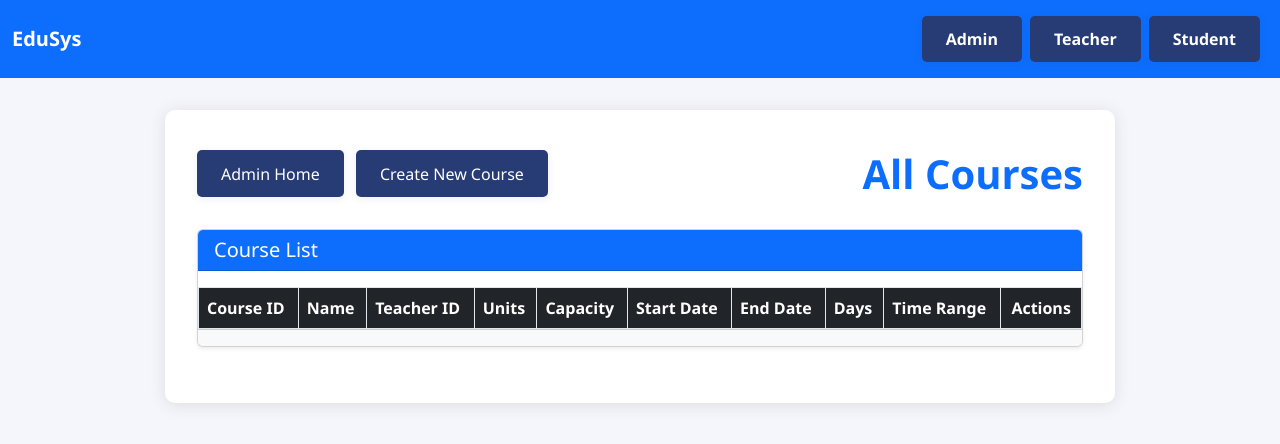
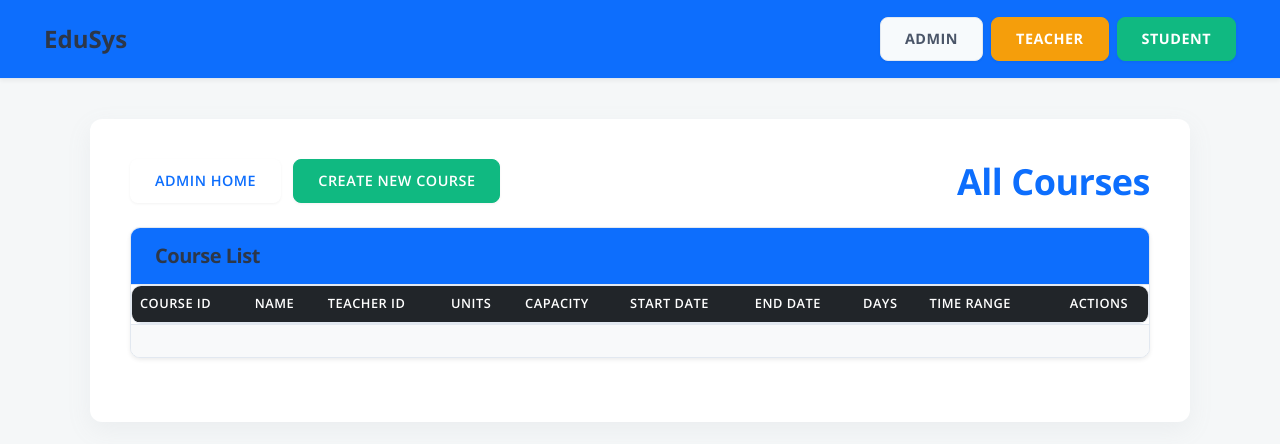
Before and after one commit to lhiradi/educational-system, a Python web app: template src/templates/admin/courses.html in a window 1280 px wide. Shown: the top 444 px of the page. Run offline with Jinja, Linux system fonts and the light colour scheme; the template is opened without the code that fills it, so the values that code supplies are empty.

Commit message:
Updated UI theme

```diff
--- /dev/null
+++ b/src/static/css/custom.css
@@ -0,0 +1,45 @@
+
+.btn {
+    font-weight: 600;
+    box-shadow: 0 1px 3px rgba(0,0,0,0.05);
+    border-radius: 8px;
+    padding: 0.65rem 1.5rem;
+    transition: all 0.2s ease-in-out;
+}
+
+.btn-light {
+    background-color: #f7fafc !important;
+    color: #4a5568 !important;
+    border: 1px solid #e2e8f0 !important;
+}
+
+.btn-warning {
+    background-color: #F59E0B !important;
+    color: #fff !important;
+    border-color: #F59E0B !important;
+}
+
+.btn-success {
+    background-color: #10B981 !important;
+    color: #fff !important;
+    border-color: #10B981 !important;
+}
+
+.btn-primary {
+    background-color: #3B82F6 !important;
+    color: #fff !important;
+    border-color: #3B82F6 !important;
+}
+
+.btn-danger {
+    background-color: #EF4444 !important;
+    color: #fff !important;
+    border-color: #EF4444 !important;
+}
+
+.btn:hover, .btn:focus {
+    filter: none;
+    box-shadow: 0 4px 12px rgba(0,0,0,0.1);
+    transform: translateY(-2px);
+    text-decoration: none;
+}
--- a/src/static/css/style.css
+++ b/src/static/css/style.css
@@ -1,264 +1,255 @@
+@import url('https://fonts.googleapis.com/css2?family=Open+Sans:wght@400;600;700&display=swap');
+
 body {
-    font-family: 'Segoe UI', Arial, sans-serif;
-    background: #f4f6fb;
+    font-family: 'Open Sans', sans-serif;
+    background-color: #f5f7f8;
+    color: #4a5568;
     margin: 0;
     padding: 0;
+    -webkit-font-smoothing: antialiased;
+    -moz-osx-font-smoothing: grayscale;
 }
 
-.courses-table {
-    border-collapse: collapse;
-    width: 100%;
-    background: #fff;
-    margin-top: 1rem;
-    font-size: 1rem;
+.container {
+    max-width: 1100px;
+    margin: 2.5rem auto;
+    background: #ffffff;
+    border-radius: 12px;
+    box-shadow: 0 8px 24px rgba(149, 157, 165, 0.1);
+    padding: 2.5rem;
 }
 
-.enroll-form {
-    margin-top: 2rem;
-    display: flex;
-    flex-direction: column;
-    max-width: 500px;
+h1, h2, h3, h4, h5 {
+    color: #2d3748;
+    font-weight: 700;
+    letter-spacing: -0.5px;
 }
 
-.enroll-form label {
-    margin-bottom: 0.5rem;
-    font-weight: 600;
-    color: #222f3e;
+h1 { font-size: 2.25rem; }
+h2 { font-size: 1.75rem; }
+h3 { font-size: 1.5rem; }
+
+main {
+    padding: 1.5rem 0;
 }
 
-.enroll-form select {
-    padding: 0.5rem 1rem;
-    border: 1px solid #b2bec3;
-    border-radius: 5px;
-    font-size: 1rem;
-    margin-bottom: 1rem;
-    background: #fff;
-    transition: border-color 0.2s;
+
+header, .navbar {
+    background: #ffffff;
+    color: #2d3748;
+    padding: 1rem 2rem;
+    box-shadow: 0 2px 4px rgba(0,0,0,0.05);
+    border-bottom: 1px solid #e2e8f0;
 }
 
-.enroll-form select:focus {
-    border-color: #54a0ff;
-    outline: none;
+.navbar-brand, .nav-logo {
+    font-size: 1.5rem;
+    font-weight: 700;
+    color: #2d3748 !important;
 }
 
-.enroll-button {
-    align-self: flex-start;
-    display: inline-block;
-    background: #273c75;
-    color: #fff;
-    padding: 0.7rem 1.5rem;
-    border-radius: 5px;
-    text-decoration: none;
-    font-size: 1rem;
-    border: none;
-    cursor: pointer;
-    font-weight: 500;
-    margin: 0.5rem 0.5rem 0.5rem 0;
-    box-shadow: 0 2px 8px rgba(39,60,117,0.08);
-    transition: background 0.2s, box-shadow 0.2s, transform 0.1s;
-}
-header {
-    background: #222f3e;
-    color: #fff;
-    padding: 1rem 2rem;
-    box-shadow: 0 2px 8px #dcdde1;
-}
-.navbar {
-    display: flex;
-    justify-content: space-between;
-    align-items: center;
-}
-.nav-logo {
-    font-size: 1.5rem;
-    font-weight: 700;
-    color: #fff;
-    text-decoration: none;
-}
 .nav-links {
     list-style: none;
     display: flex;
+    align-items: center;
     margin: 0;
     padding: 0;
 }
 .nav-links li {
-    margin-left: 1.5rem;
+    margin-left: 2rem;
 }
 .nav-links a {
-    color: #fff;
+    color: #4a5568;
     text-decoration: none;
-    font-weight: 500;
-    font-size: 1.1rem;
-    transition: color 0.2s;
+    font-weight: 600;
+    font-size: 1rem;
+    transition: color 0.2s ease-in-out;
 }
 .nav-links a:hover {
-    color: #54a0ff;
-    text-decoration: underline;
+    color: #3B82F6;
 }
-main {
-    padding: 2rem 0;
+
+
+.card {
+    border-radius: 10px;
+    box-shadow: 0 4px 12px rgba(149, 157, 165, 0.08);
+    border: 1px solid #e2e8f0;
+    overflow: hidden;
 }
-.container {
-    max-width: 950px;
-    margin: 2rem auto;
-    background: #fff;
+.card-header {
+    font-weight: 600;
+    font-size: 1.1rem;
+    background-color: #f7fafc;
+    color: #2d3748;
+    padding: 1rem 1.5rem;
+    border-bottom: 1px solid #e2e8f0;
+}
+.card-body {
+    padding: 1.5rem;
+}
+.card-footer {
+    background-color: #f7fafc;
+    padding: 1rem 1.5rem;
+    border-top: 1px solid #e2e8f0;
+}
+
+
+
+.table-container, .table-responsive {
+    overflow-x: auto;
+    border: 1px solid #e2e8f0;
     border-radius: 10px;
-    box-shadow: 0 2px 16px #dcdde1;
-    padding: 2rem;
-}
-h1 {
-    color: #222f3e;
-    margin-bottom: 1.5rem;
 }
 table {
     border-collapse: collapse;
     width: 100%;
     background: #fff;
-    margin-top: 1rem;
-    font-size: 1rem;
+    font-size: 0.95rem;
 }
 th, td {
-    padding: 0.85rem 1.2rem;
-    border: 1px solid #e1e8ed;
+    padding: 1rem 1.5rem;
     text-align: left;
+    border-bottom: 1px solid #e2e8f0;
 }
 th {
-    background: #54a0ff;
-    color: #fff;
+    background-color: #f7fafc;
+    color: #4a5568;
     font-weight: 600;
+    text-transform: uppercase;
+    font-size: 0.8rem;
+    letter-spacing: 0.5px;
 }
-tr:nth-child(even) {
-    background: #f1f2f6;
+tr:last-child td {
+    border-bottom: none;
 }
 tr:hover {
-    background: #dff9fb;
-    transition: background 0.2s;
-}
-input[type="text"].table-search {
-    margin-bottom: 1rem;
-    padding: 0.5rem 1rem;
-    border: 1px solid #b2bec3;
-    border-radius: 5px;
-    width: 100%;
-    font-size: 1rem;
-    box-sizing: border-box;
+    background-color: #f8fafc;
 }
 
 .btn {
-    display: inline-block;
-    background: #273c75;
+    font-weight: 600;
+    border-radius: 8px;
+    padding: 0.65rem 1.5rem;
+    font-size: 0.9rem;
+    border: 1px solid transparent;
+    cursor: pointer;
+    text-transform: uppercase;
+    letter-spacing: 0.5px;
+    box-shadow: 0 1px 3px rgba(0,0,0,0.05);
+    transition: all 0.2s ease-in-out;
+}
+.btn-primary {
+    background-color: #3B82F6;
     color: #fff;
-    padding: 0.7rem 1.5rem;
-    border-radius: 5px;
-    text-decoration: none;
-    font-size: 1rem;
-    border: none;
-    cursor: pointer;
-    font-weight: 500;
-    margin: 0.5rem 0.5rem 0.5rem 0;
-    box-shadow: 0 2px 8px rgba(39,60,117,0.08);
-    transition: background 0.2s, box-shadow 0.2s, transform 0.1s;
+    border-color: #3B82F6;
 }
-.btn:hover {
-    background: #40739e;
-    box-shadow: 0 4px 16px rgba(39,60,117,0.15);
-    transform: translateY(-2px) scale(1.03);
+.btn-success {
+    background-color: #10B981;
+    color: #fff;
+    border-color: #10B981;
+}
+.btn-warning {
+    background-color: #F59E0B;
+    color: #fff;
+    border-color: #F59E0B;
+}
+.btn-danger {
+    background-color: #EF4444;
+    color: #fff;
+    border-color: #EF4444;
+}
+.btn-light {
+    background-color: #f7fafc;
+    color: #4a5568;
+    border: 1px solid #e2e8f0;
+}
+.btn:hover, .btn:focus {
+    filter: none;
+    box-shadow: 0 4px 12px rgba(0,0,0,0.1);
+    transform: translateY(-2px);
+}
+.btn:active {
+    transform: translateY(0);
 }
 
-.btn:active {
-    background: #192a56;
-    transform: translateY(1px) scale(0.98);
+
+
+.form-control, .form-select {
+    border-radius: 8px;
+    border: 1px solid #cbd5e0;
+    font-size: 1rem;
+    padding: 0.75rem 1rem;
+    margin-bottom: 1rem;
+    background: #fff;
+    transition: border-color 0.2s, box-shadow 0.2s;
+    width: 100%;
+    box-sizing: border-box;
+}
+.form-control:focus, .form-select:focus {
+    border-color: #3B82F6;
+    outline: none;
+    box-shadow: 0 0 0 3px rgba(59, 130, 246, 0.2);
+}
+.form-label {
+    font-weight: 600;
+    color: #2d3748;
+    margin-bottom: 0.5rem;
+    display: block;
 }
 
-.btn-danger {
-    background: #e84118;
-}
-.btn-danger:hover {
-    background: #c23616;
-}
-footer {
-    background: #222f3e;
-    color: #fff;
-    text-align: center;
-    padding: 1rem 0;
-    margin-top: 2rem;
-    box-shadow: 0 -2px 8px #dcdde1;
-}
-.footer-container {
-    max-width: 950px;
-    margin: 0 auto;
-}
-@media (max-width: 700px) {
-    .container { padding: 1rem; }
-    th, td { padding: 0.5rem; font-size: 0.95rem; }
-    nav a { margin-right: 1rem; font-size: 1rem; }
-    .nav-links {
-        flex-direction: column;
-        align-items: flex-start;
-    }
-    .nav-links li {
-        margin-left: 0;
-        margin-bottom: 0.5rem;
-    }
-}
 
 #flash-messages {
     position: fixed;
-    top: 70px;
+    top: 20px;
     right: 20px;
-    width: 300px;
-    z-index: 1000;
+    width: 350px;
+    z-index: 1050;
 }
-
 .flash {
-    background-color: #44bd32;
     color: white;
     padding: 1rem 1.5rem;
     margin-bottom: 1rem;
-    border-radius: 5px;
-    box-shadow: 0 2px 8px rgba(0,0,0,0.2);
+    border-radius: 8px;
+    box-shadow: 0 4px 12px rgba(0,0,0,0.15);
+    display: flex;
+    align-items: center;
+    justify-content: space-between;
     opacity: 0;
-    transform: translateX(100%);
-    animation: slideIn 0.5s forwards;
-    position: relative;
+    animation: fadeIn 0.5s forwards;
+}
+.flash.flash-success { background-color: #10B981; }
+.flash.flash-error   { background-color: #EF4444; }
+.flash.flash-warning { background-color: #F59E0B; }
+.flash.flash-info    { background-color: #3B82F6; }
+
+.flash-close {
+    font-size: 1.5rem;
+    cursor: pointer;
+    font-weight: 200;
+    line-height: 1;
+    color: white;
+    background: none;
+    border: none;
+    padding: 0 0 0 1rem;
 }
 
-.flash-error {
-    background-color: #e84118;
+@keyframes fadeIn {
+    from { opacity: 0; transform: translateY(-20px); }
+    to   { opacity: 1; transform: translateY(0); }
 }
 
-.flash-warning {
-    background-color: #fbc531;
-    color: #222;
+
+footer {
+    background-color: #2d3748;
+    color: #e2e8f0;
+    text-align: center;
+    padding: 2rem 0;
+    margin-top: 3rem;
 }
 
-.flash-info {
-    background-color: #0097e6;
+
+@media (max-width: 768px) {
+    .container { padding: 1.5rem; margin: 1rem; }
+    .nav-links { flex-direction: column; align-items: flex-start; }
+    .nav-links li { margin: 0.5rem 0; }
 }
-
-.flash-close {
-    position: absolute;
-    top: 5px;
-    right: 10px;
-    font-size: 1.2rem;
-    cursor: pointer;
-    color: white;
-}
-
-@keyframes slideIn {
-    to {
-        opacity: 1;
-        transform: translateX(0);
-    }
-}
-
-@keyframes slideOut {
-    to {
-        opacity: 0;
-        transform: translateX(100%);
-    }
-}
-
-.table-container {
-    overflow-x: auto;
-    max-width: 100%;
-}
```
Also changed, not shown: src/static/js/login.js (+26 -7 lines), src/static/js/main.js (+7 -3 lines).
